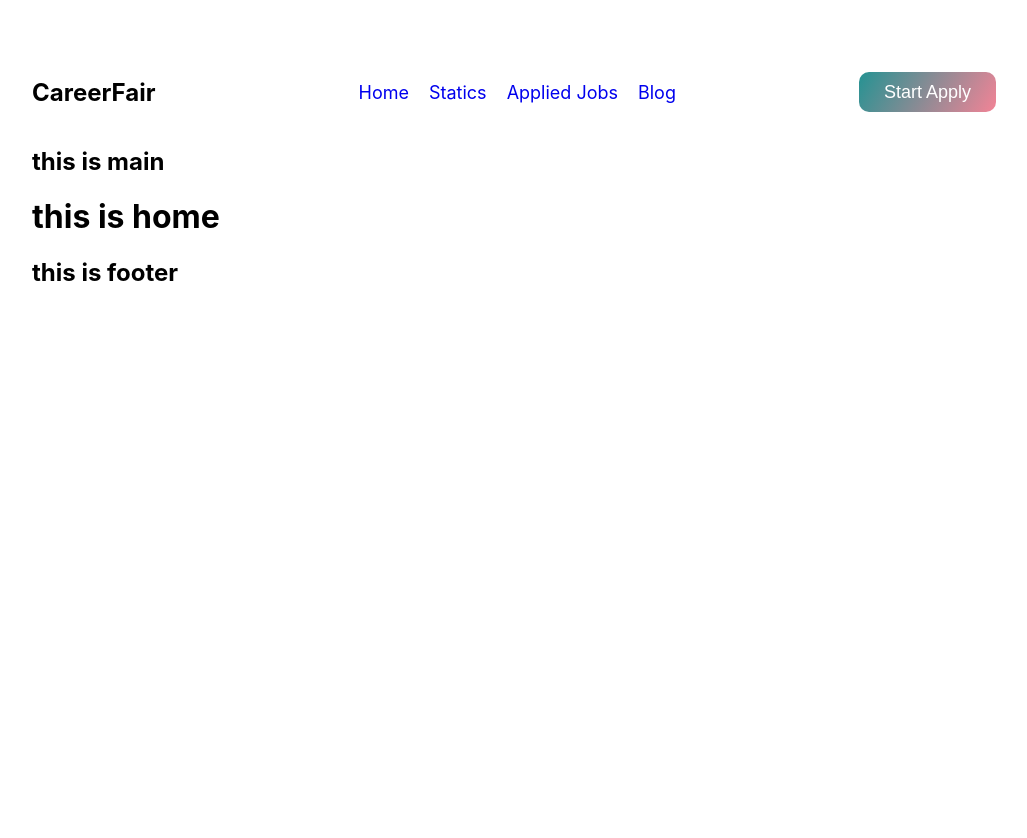
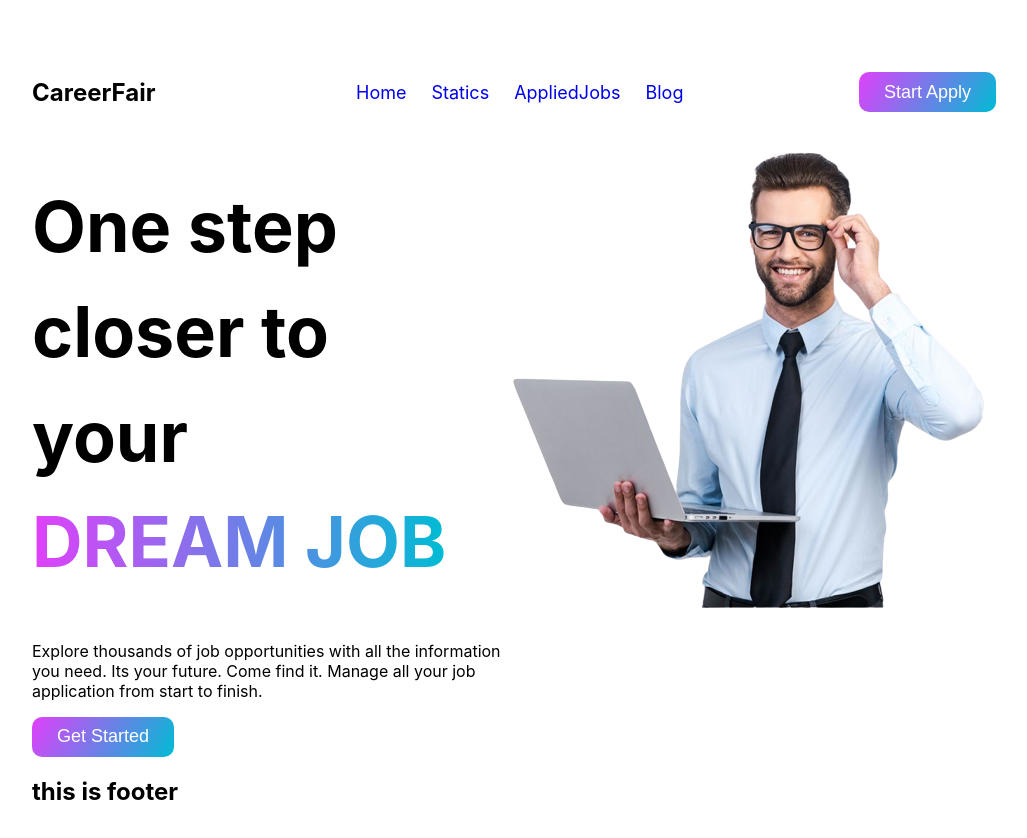
Before and after one commit to itsMDMahmud/careerHub-client, a React (Vite) app: page / in a window 1280 px wide. Shown: the top 838 px of the page, without its empty margins (126-1153 px from the left). Before the commit the page ends 800 px from the top, so only its background shows below. Built offline with nearby package versions, Linux system fonts and the light colour scheme.

Commit message:
image with text done

```diff
--- a/src/component/Header/Header.css
+++ b/src/component/Header/Header.css
@@ -4,7 +4,7 @@
     justify-content: space-between;
 }
 .nav-link{
-    margin-left: 20px;
+    margin-left: 25px;
     text-decoration: none;
     font-size: large;
 }
--- a/src/component/Header/Header.jsx
+++ b/src/component/Header/Header.jsx
@@ -9,7 +9,7 @@ const Header = () => {
             <nav className="head-nav">
                 <Link className="nav-link" to="/">Home</Link>
                 <Link className="nav-link" to="statistics">Statics</Link>
-                <Link className="nav-link" to="appliedjobs">Applied Jobs</Link>
+                <Link className="nav-link" to="appliedjobs">AppliedJobs</Link>
                 <Link className="nav-link" to="blog">Blog</Link>
             </nav>
             <Link to="appliedjobs"><button className="main-btn">Start Apply</button></Link>
--- a/src/component/Home/Home.css
+++ b/src/component/Home/Home.css
@@ -0,0 +1,15 @@
+.dream-job{
+    background-image: linear-gradient( to right, #E040FB, #00BCD4);
+	text-transform: uppercase;
+	display: inline-block;
+	-webkit-background-clip: text;
+	-webkit-text-fill-color: transparent;
+}
+.main-heading{
+    font-size: 70px;
+    line-height: 1.5em;
+}
+.upper-section{
+    display: flex;
+    justify-content: space-between;
+}
--- a/src/component/Home/Home.jsx
+++ b/src/component/Home/Home.jsx
@@ -1,10 +1,17 @@
 import React from 'react';
 import './Home.css'
+import {Link} from 'react-router-dom'
 
 const Home = () => {
     return (
-        <div>
-            <h1>this is home</h1>
+        <div className='upper-section'>
+            <div>
+            <h1 className='main-heading'>One step <br /> closer to your <br /> <span className='dream-job'>dream job</span></h1>
+            <p>Explore thousands of job opportunities with all the information <br />  you need. Its your future. Come find it. Manage all your job  <br /> application from start to finish.</p>
+            <Link to="appliedjobs"><button className="main-btn">Get Started</button></Link>
+
+            </div>
+            <div> <img src="../../../public/corporateimg.png" alt="" /></div>
         </div>
     );
 };
--- a/src/component/Main/Main.jsx
+++ b/src/component/Main/Main.jsx
@@ -8,7 +8,6 @@ const Main = () => {
     return (
         <div>
             <Header></Header>
-            <h2>this is main</h2>
             <Outlet></Outlet>
             <Footer></Footer>
         </div>
--- a/src/index.css
+++ b/src/index.css
@@ -7,7 +7,7 @@
   padding: 0 25px;
   border-radius: 10px;
   border: none;
-  background: linear-gradient( 120deg, rgba(0, 128, 128, 0.856), #ed4c67b0) ;
+  background: linear-gradient( 120deg, #E040FB, #00BCD4) ;
   color: white;
   font-size: 20px;
   font-size: large;
```
Also changed, not shown: public/corporateimg.png (added).
